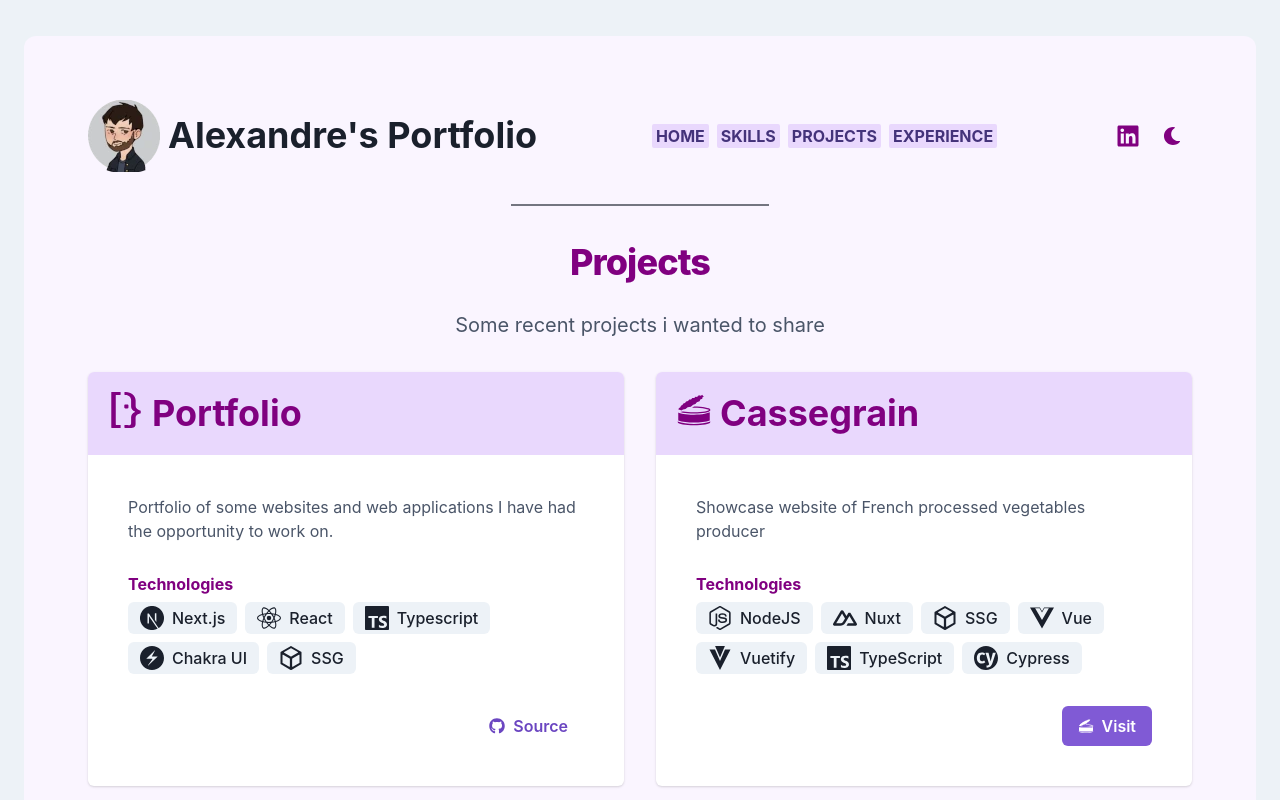
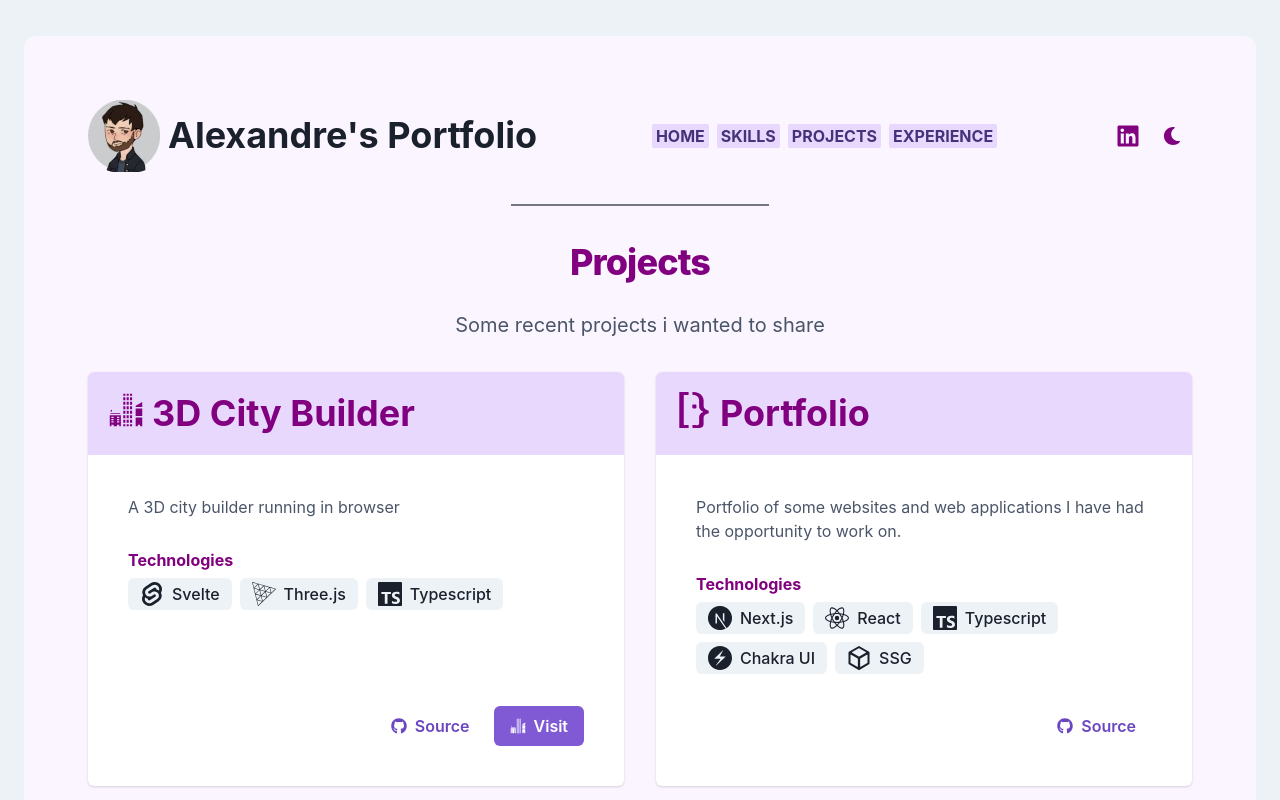
Before and after one commit to alpliar/portfolio, a Next.js app: page /projects in a window 1280 px wide. Shown: the top 800 px of the page. Built offline with nearby package versions, Linux system fonts and the light colour scheme.

Commit message:
feature: add new project city-builder

```diff
--- a/components/Technologies.tsx
+++ b/components/Technologies.tsx
@@ -45,6 +45,7 @@ import {
   SiRubyonrails,
   SiSuperuser,
   SiSvelte,
+  SiThreedotjs,
   SiTypescript,
   SiVisualstudiocode,
   SiVuedotjs,
@@ -71,6 +72,9 @@ const getIcon = (label: string): IconType => {
       return SiNpm;
     case "C++":
       return SiCplusplus;
+    case "Three":
+    case "Three.js":
+      return SiThreedotjs;
     case "Node.js":
     case "NodeJS":
     case "Node":
--- a/data/projects.data.tsx
+++ b/data/projects.data.tsx
@@ -1,9 +1,17 @@
 import { FaRobot } from "react-icons/fa";
-import { GiOpenedFoodCan, GiWatermelon } from "react-icons/gi";
+import { GiModernCity, GiOpenedFoodCan, GiWatermelon } from "react-icons/gi";
 import { SiSuperuser } from "react-icons/si";
 import { Project } from "../models/project.model";
 
 const projectsData: Project[] = [
+  {
+    title: "3D City Builder",
+    sourceUrl: "https://github.com/alpliar/city-builder",
+    url: "https://city-builder-alpliar.vercel.app/",
+    icon: GiModernCity,
+    technologies: ["Svelte", "Three.js", "Typescript"],
+    description: "A 3D city builder running in browser",
+  },
   {
     title: "Portfolio",
     // url: "https://alpliar.vercel.app/",
```
